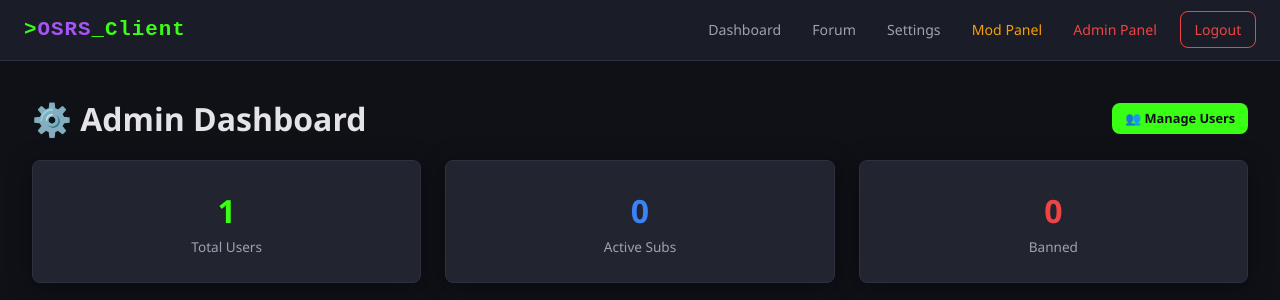
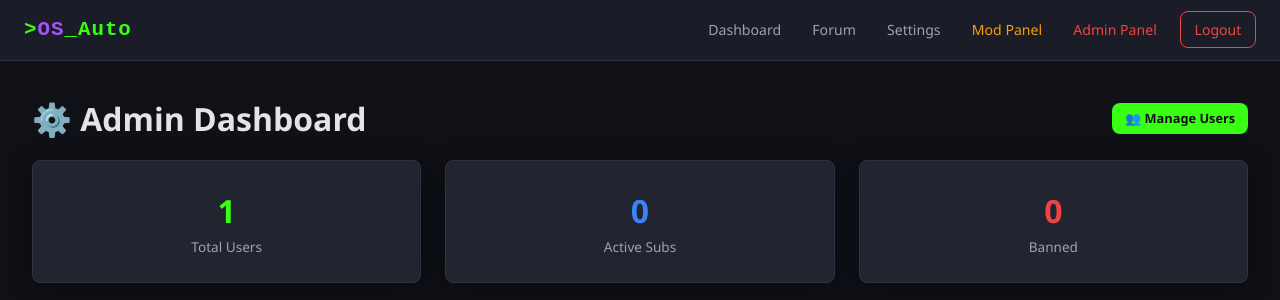
Before and after one commit to hotyute/OSAutoWeb, a PHP site: page /admin/index.php in a window 1280 px wide. Shown: the top 300 px of the page. Run offline with PHP 8.4, Linux system fonts and the light colour scheme; a user stored in the database is signed in; data comes from the database, SQL or seed files in the repository; data that the repository does not hold is empty.

Commit message:
modified:   includes/header.php

```diff
--- a/includes/header.php
+++ b/includes/header.php
@@ -490,7 +490,7 @@ initSession();
 
 <header class="navbar">
   <div class="navbar-inner">
-    <a href="/index.php" class="brand">&gt;<span>OSRS</span>_Client</a>
+    <a href="/index.php" class="brand">&gt;<span>OS</span>_Auto</a>
     <ul class="nav-links">
       <?php if (isLoggedIn()): ?>
         <li><a href="/dashboard.php">Dashboard</a></li>
```
